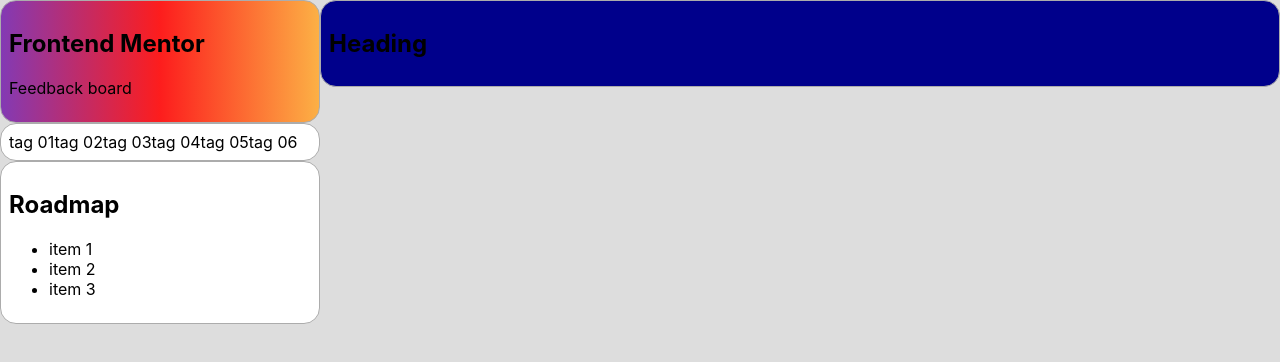
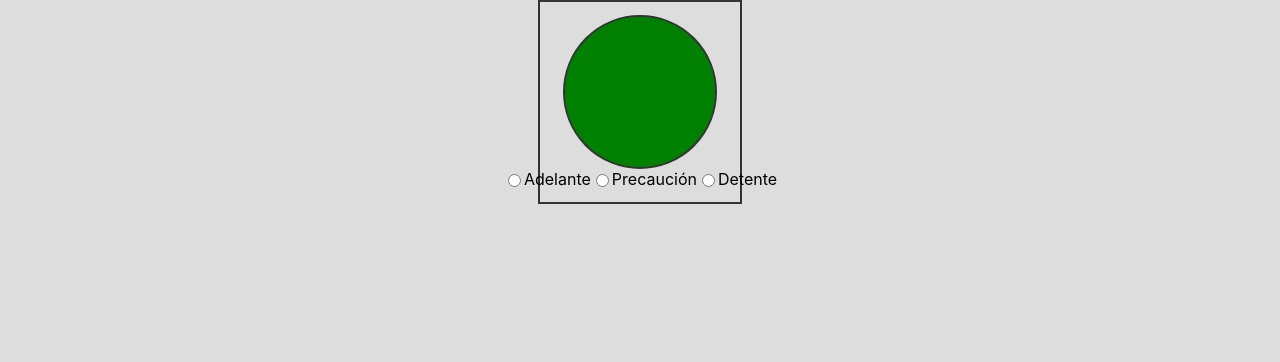
Before and after one commit to juanmcolorado/react_first_class_jsx, a React (Create React App) app: page / in a window 1280 px wide. Shown: the top 362 px of the page. Built offline with nearby package versions, Linux system fonts and the light colour scheme.

Commit message:
ejercicio semaforo

```diff
--- a/src/App.js
+++ b/src/App.js
@@ -1,41 +1,13 @@
-import Card from './Components/Card'
-// import './App.css'
+// import Card from './Components/Card'
+import './App.css'
+import Box from './Components/Box';
 
 
 function App() {
   return <div className='App'>
-    <main className='d-flex'>
-        <aside className='w-25'>
-          <Card background="linear-gradient(90deg, rgba(131,58,180,1) 0%, rgba(253,29,29,1) 50%, rgba(252,176,69,1) 100%)">
-            <h2>Frontend Mentor</h2>
-            <p>Feedback board</p>
-          </Card>
-          <Card>
-            <span className="tag">tag 01</span>
-            <span className="tag">tag 02</span>
-            <span className="tag">tag 03</span>
-            <span className="tag">tag 04</span>
-            <span className="tag">tag 05</span>
-            <span className="tag">tag 06</span>
-          </Card >
-          <Card>
-              <h2>Roadmap</h2>
-              <ul>
-                <li>item 1</li>
-                <li>item 2</li>
-                <li>item 3</li>
-              </ul>
-          </Card>
-        </aside>
-        <section className='w-75'>
-          <Card background='darkblue'>
-            <h2>Heading</h2>
-          </Card>
-          <article></article>
-        </section>
-    </main>
-
-  </div>
+            <Box>
+            </Box>
+          </div>
 }
 
 export default App;
--- /dev/null
+++ b/src/Components/Box/index.js
@@ -0,0 +1,22 @@
+import { useState } from "react";
+import Light from "../Light";
+
+function Box (props) {
+    const [lightStatus, setLightStatus] = useState('siga')
+    return (
+        <div className="box">
+            <Light status={lightStatus} />
+            <div className="d-flex">
+                <input type="radio" name="light-selector" />
+                <label htmlFor=''>Adelante</label>
+                <input type="radio" name="light-selector" />
+                <label htmlFor=''>Precaución</label>
+                <input type="radio" name="light-selector" />
+                <label htmlFor=''>Detente</label>
+            </div>
+
+        </div>
+    )
+}
+
+export default Box
--- /dev/null
+++ b/src/Components/Light/index.js
@@ -0,0 +1,19 @@
+function Light (props) {
+    const { status } = props
+    const lightConfiguration = {
+        alto:{
+            colorClass:'bg-red'
+        },
+        siga:{
+            colorClass:'bg-green'
+        },
+        precaucion:{
+            colorClass:'bg-peru'
+        }
+    }
+    return (
+        <div className={`light ${lightConfiguration[status].colorClass}`}></div>
+    )
+}
+
+export default Light
--- a/src/index.scss
+++ b/src/index.scss
@@ -52,3 +52,39 @@
   border-radius: 0.5rem;
   padding: 1rem;
 }
+
+.bg-peru{
+  background-color: peru
+}
+
+.bg-red{
+  background-color: red
+}
+
+.bg-green{
+  background-color: green
+}
+
+.box, .home-light{
+  width: 200px;
+  height: 200px;
+  border: 2px solid #333;
+  display:flex;
+  justify-content: center;
+  align-items: center;
+  margin:auto;
+  flex-direction: column;
+}
+
+.light, .home-light-bulb{
+  width: 75%;
+  height: 75%;
+  border-radius: 100%;
+  border: 2px solid #333
+}
+
+
+.selector{
+  width: 100%;
+
+}
```
